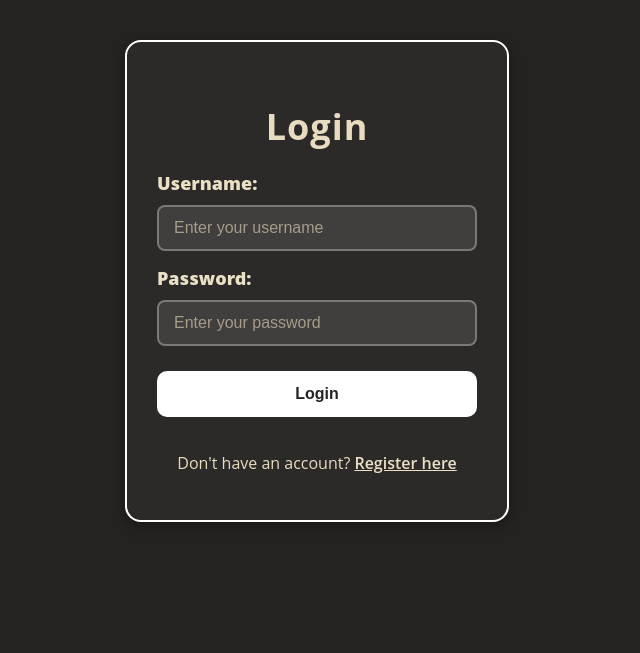
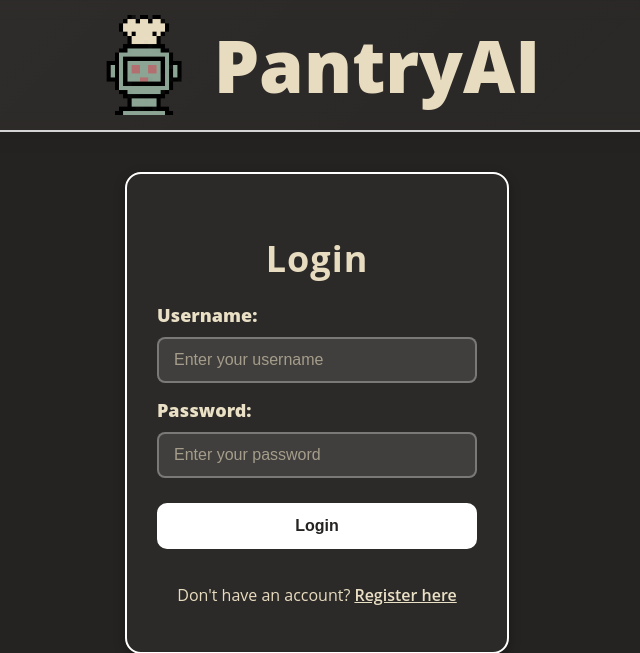
Before and after one commit to loganpinel06/PantryAI, a Flask app: page / in a window 1280 px wide. Shown: the top 653 px of the page, without its empty margins (323-963 px from the left). Run offline with Flask 3, Linux system fonts and the light colour scheme; parts of the project's set-up code (start-up, migrations or seed data) failed here and were passed over.

Commit message:
Updated the auth templates to have a welcome-title and gave all headers the app logo

```diff
--- a/app/static/CSS/styles.css
+++ b/app/static/CSS/styles.css
@@ -30,12 +30,24 @@ header {
           backdrop-filter: blur(10px);
   box-shadow: 0 2px 20px rgba(0, 0, 0, 0.1);
 }
+header:has(.banner) {
+  justify-content: center;
+}
 header li, header a {
   font-size: 1.2rem;
   font-weight: 600;
   text-decoration: none;
   color: #E8DCC0;
   transition: all 0.3s ease;
+}
+header img {
+  width: 100px;
+  height: 100px;
+  margin-right: 20px;
+  transition: transform 0.3s ease;
+}
+header img:hover {
+  transform: scale(1.05);
 }
 header .title {
   margin-right: auto;
@@ -126,6 +138,20 @@ header nav ul li a#logoutlink:hover {
     width: 100%;
     box-sizing: border-box;
   }
+}
+
+header > .banner {
+  display: flex;
+  align-items: center;
+  justify-content: center;
+  width: 100%;
+  margin: 0;
+}
+header > .banner .welcome-title {
+  font-size: 4.5rem;
+  font-weight: 800;
+  text-align: center;
+  margin: 0;
 }
 
 .flashedMessage {
--- a/app/static/CSS/styles.scss
+++ b/app/static/CSS/styles.scss
@@ -60,6 +60,11 @@ header {
     justify-content: flex-end;
     padding: 15px 30px;
 
+    //override justify-content when banner is present
+    &:has(.banner) {
+        justify-content: center;
+    }
+
     //box model styles
     border-bottom: 2px solid rgba(255, 255, 255, 0.8);
 
@@ -75,6 +80,21 @@ header {
         text-decoration: none;
         color: $text-color;
         transition: all 0.3s ease;
+    }
+
+    //target the image
+    img {
+        //box model styles
+        width: 100px;
+        height: 100px;
+        margin-right: 20px; //space between the image and the text
+
+        //smooth hover effect
+        transition: transform 0.3s ease;
+
+        &:hover {
+            transform: scale(1.05);
+        }
     }
 
     //target the title class
@@ -201,6 +221,26 @@ header {
                 }
             }
         }
+    }
+}
+
+//target the banner class in the header separately
+//for login and register pages
+header>.banner {
+    //flexbox styles to center and align content
+    display: flex;
+    align-items: center;
+    justify-content: center;
+    width: 100%; // Take full width of header
+    margin: 0; // Reset all margins
+
+    //target the .welcome-title class
+    .welcome-title {
+        //font styles
+        font-size: 4.5rem;
+        font-weight: 800;
+        text-align: center;
+        margin: 0; // Remove default margin for better alignment
     }
 }
 
--- a/app/templates/auth/login.html
+++ b/app/templates/auth/login.html
@@ -1,6 +1,15 @@
 {% extends 'base.html' %}
 
 {% block content %}
+
+<!-- HEADER for 'login.html'-->
+<header>
+    <!-- create a div to store the apps logo and title for page -->
+    <div class="banner">
+        <img src="{{ url_for('static', filename='images/PantryAI-Logo.PNG') }}" alt="PantryAI Logo" id="appLogo">
+        <h1 class="welcome-title">PantryAI</h1>
+    </div>
+</header>
 
 <!-- Jinja2 logic for flashing messages with Flask's flash function -->
 {% with messages = get_flashed_messages() %}
--- a/app/templates/main/pantry.html
+++ b/app/templates/main/pantry.html
@@ -21,6 +21,7 @@
 {% endwith %}
 
 <header>
+    <img src="{{ url_for('static', filename='images/PantryAI-Logo.PNG') }}" alt="PantryAI Logo" id="appLogo">
     <h1 class="title">PantryAI</h1>
     <nav>
         <!-- ul with links to applicable pages and logout -->
--- a/app/templates/main/saved-recipes.html
+++ b/app/templates/main/saved-recipes.html
@@ -21,6 +21,7 @@
 {% endwith %}
 
 <header>
+    <img src="{{ url_for('static', filename='images/PantryAI-Logo.PNG') }}" alt="PantryAI Logo" id="appLogo">
     <h1 class="title">PantryAI</h1>
     <nav class="navbar">
         <!-- ul with links to applicable pages and logout -->
```
Also changed, not shown: app/templates/auth/register.html (+9 -0 lines), app/static/images/PantryAI-Logo.PNG (renamed from app/static/images/PaintryAI-Logo.PNG), app/static/images/favicon.ico (added), 1 other file.
